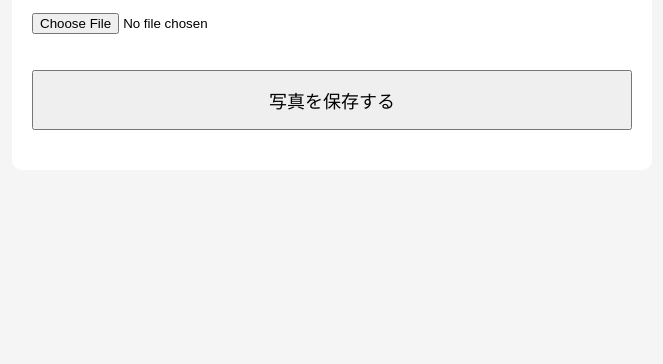
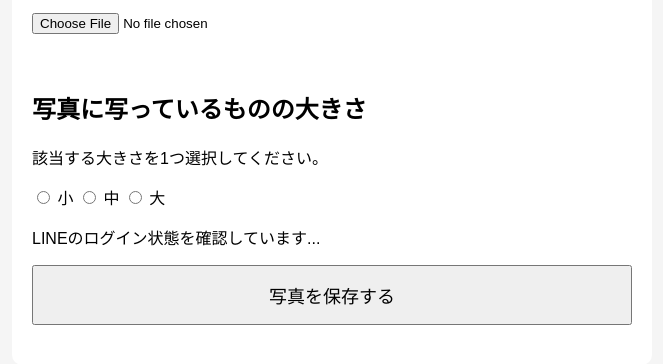
Before and after one commit to c6p31901-svg/-DE, a website built with Vite: page camera/camera.html in a window 1280 px wide. Shown: the part 134-498 px from the top of the page, without its empty margins (308-971 px from the left). Built offline with nearby package versions, Linux system fonts and the light colour scheme; some packages are replaced by stand-ins of ours.

Commit message:
Update camera.html

```diff
--- a/camera/camera.html
+++ b/camera/camera.html
@@ -39,6 +39,36 @@
 
         <br>
 
+
+<!-- 写真の大きさの選択 -->
+<section class="size-selection">
+    <h2>写真に写っているものの大きさ</h2>
+    <p>該当する大きさを1つ選択してください。</p>
+
+    <div class="size-options">
+        <label>
+            <input type="radio" name="objectSize" value="小">
+            <span>小</span>
+        </label>
+
+        <label>
+            <input type="radio" name="objectSize" value="中">
+            <span>中</span>
+        </label>
+
+        <label>
+            <input type="radio" name="objectSize" value="大">
+            <span>大</span>
+        </label>
+    </div>
+</section>
+
+<!-- LINEログインの状態 -->
+<section class="login-section">
+    <p id="loginStatus">LINEのログイン状態を確認しています...</p>
+</section>
+
+
         <button id="sendButton">
             写真を保存する
         </button>
```
